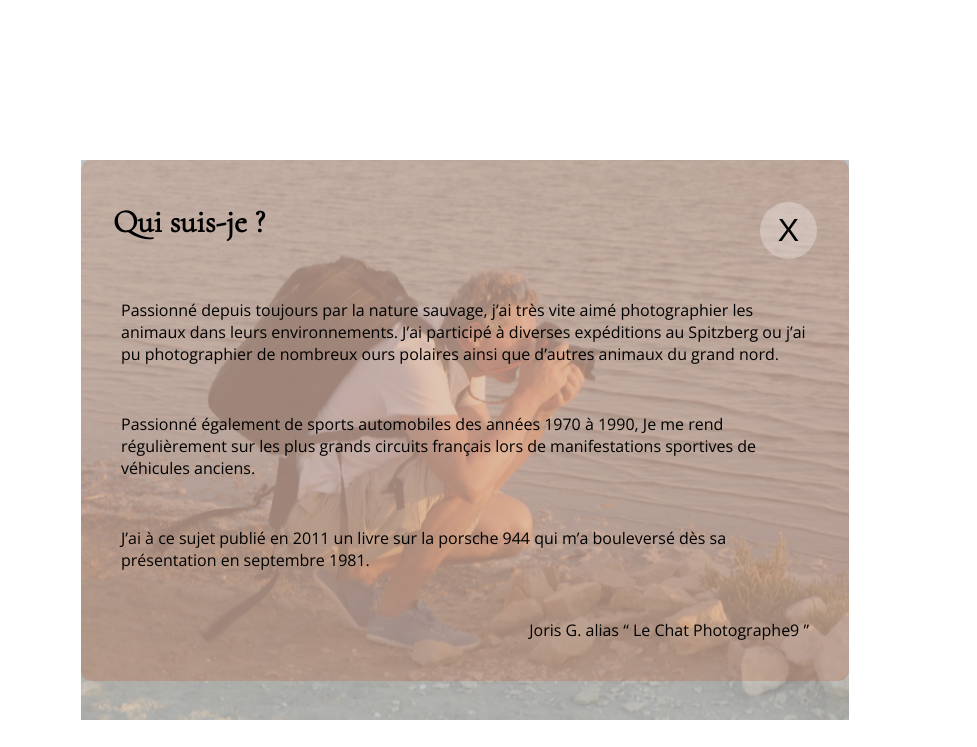
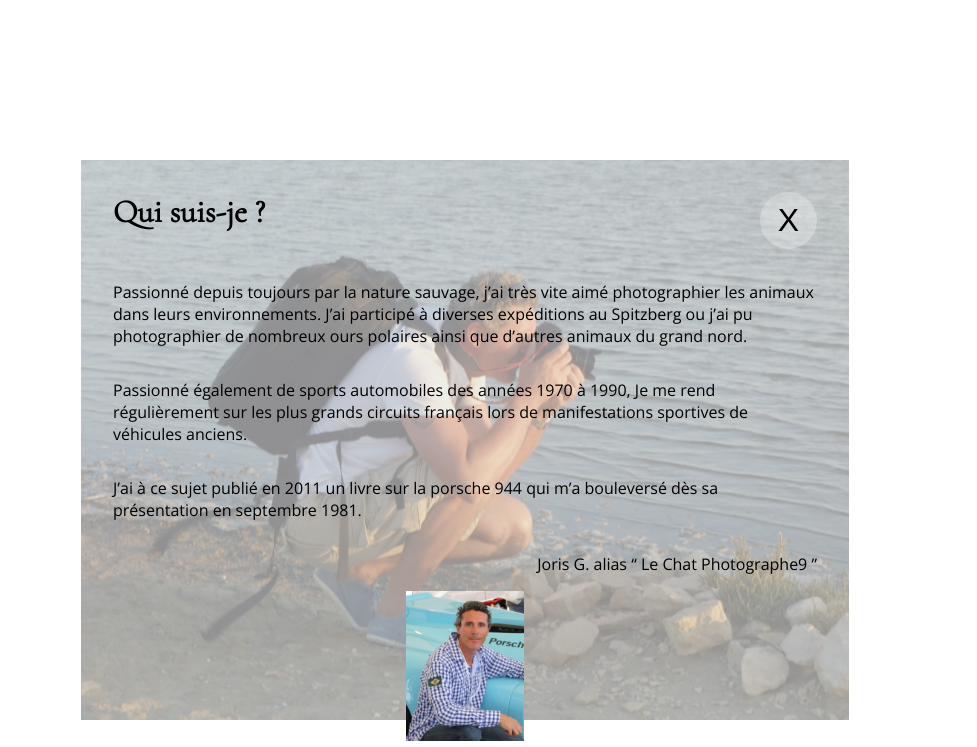
Before and after one commit to Coducteur/leChatPhotographe9, a plain HTML site: page presentation.html in a window 1280 px wide. Both pictures are taken after a click on the picture 502 px from the left and 291 px from the top of the page. Shown: the top 747 px of the page, 303-1280 px from the left. Drawn offline with nearby package versions, Linux system fonts and the light colour scheme; a web font is replaced by a local one.

Commit message:
ajouts photos prez.html

```diff
--- a/presentation.html
+++ b/presentation.html
@@ -68,7 +68,13 @@
           <div class="on-mouseOver">
             <div class="h2-titlePrez">
               <h2>Qui suis-je ?</h2>
-              <button id="btn1-close-div" class="btn-close-div mouseOverImg-cursor" type="button">X</button>
+              <button
+                id="btn1-close-div"
+                class="btn-close-div mouseOverImg-cursor"
+                type="button"
+              >
+                X
+              </button>
             </div>
             <p>
               Passionné depuis toujours par la nature sauvage, j’ai très vite
@@ -87,12 +93,23 @@
               bouleversé dès sa présentation en septembre 1981.
             </p>
             <p class="align-right">Joris G. alias “ Le Chat Photographe9 ”</p>
+            <div id="matos-photos">
+              <img
+                src="/media/img_mini/Joris.jpg"
+                alt="photos de matériels photographiques"
+              />
+            </div>
           </div>
           <div class="on-mouseOver2">
             <div class="h2-titlePrez">
               <h2>Quels matériels j’utilise ?</h2>
               <button
-              id="btn2-close-div" class="btn-close-div mouseOverImg-cursor" type="button">X</button>
+                id="btn2-close-div"
+                class="btn-close-div mouseOverImg-cursor"
+                type="button"
+              >
+                X
+              </button>
             </div>
             <p>
               Pour voyager avec un minimum de poids, j’utilise uniquement 3
@@ -110,6 +127,12 @@
               télé-objectif 70-200mm sur mon boitier Canon 7D mark II, un
               boitier adapté à la photographie sportive.
             </p>
+            <div id="matos-photos">
+              <img
+                src="./media/img_mini/DSC05083.JPG"
+                alt="photos de matériels photographiques"
+              />
+            </div>
           </div>
         </div>
       </main>
--- a/style2.css
+++ b/style2.css
@@ -124,9 +124,11 @@ li {
     width: 1.5rem;
     height: 1.5rem;
 }
-.mouseOverImg-cursor:hover{
-cursor: pointer;
+
+.mouseOverImg-cursor:hover {
+    cursor: pointer;
 }
+
 /*================ end of common pages ==================*/
 
 /*=======================index page======================*/
@@ -265,7 +267,19 @@ div.imgBackground {
     justify-content: space-between;
     align-content: center;
     padding: 1em;
-    margin-top: 10px;
+  }
+
+#matos-photos {
+    display: flex;
+    justify-content: center;
+    align-items: center;
+}
+#matos-photos img{
+    height: 150px;
+}
+#matos-photos img:hover{
+    height: auto;
+    position: absolute;
 }
 
 .btn-close-div {
@@ -284,19 +298,20 @@ div.imgBackground {
     grid-area: 3/4/10/10;
     display: flex;
     flex-direction: column;
-    background-color: var(--colorTheme1);
-    border-radius:10px ;
+    /* background-color: var(--colorTheme1); */
+    border-radius: 10px;
     padding: 1em;
 }
 
 .visible p {
-    padding: 1.5em;
+    padding: 1em;
 }
 
 .align-right {
     text-align: right;
 }
-.invisible{
+
+.invisible {
     display: none;
 }
 
```
Also changed, not shown: media/img_mini/DSC05083.JPG (added), 1 other file.
